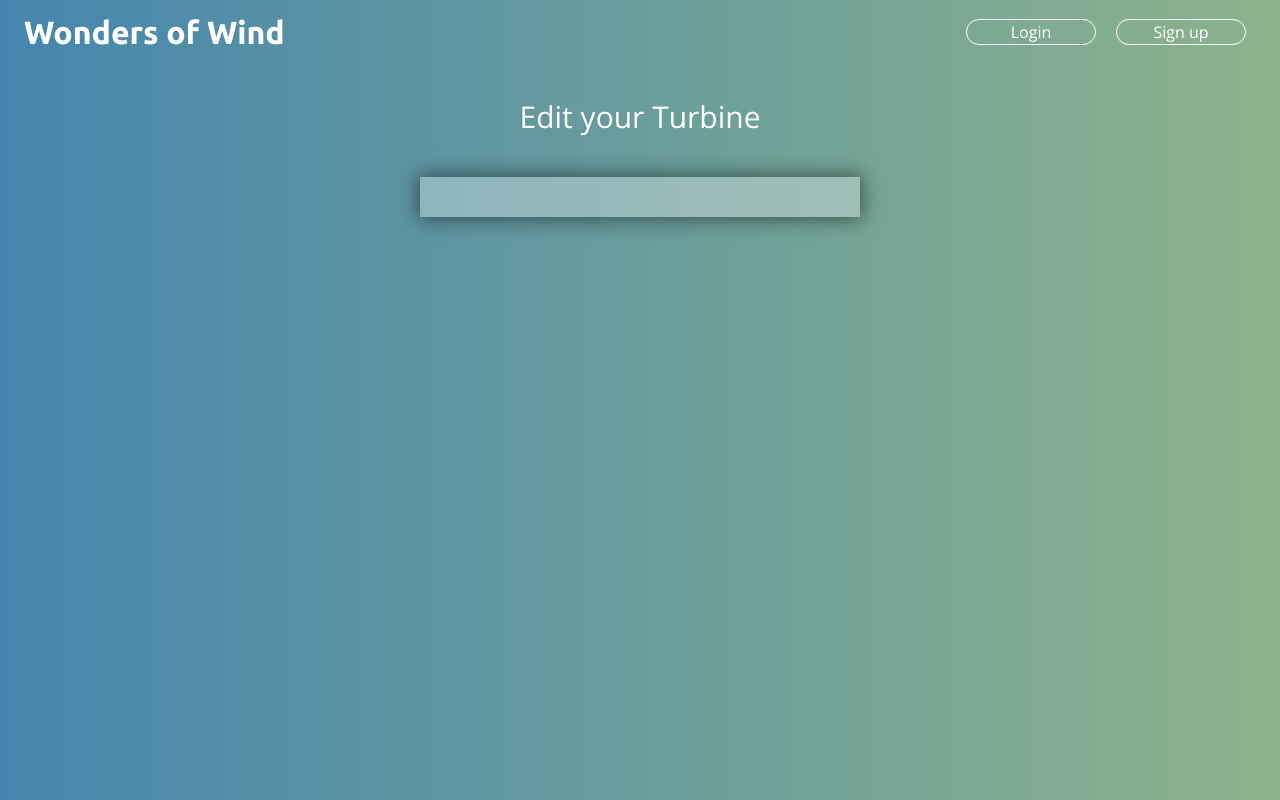
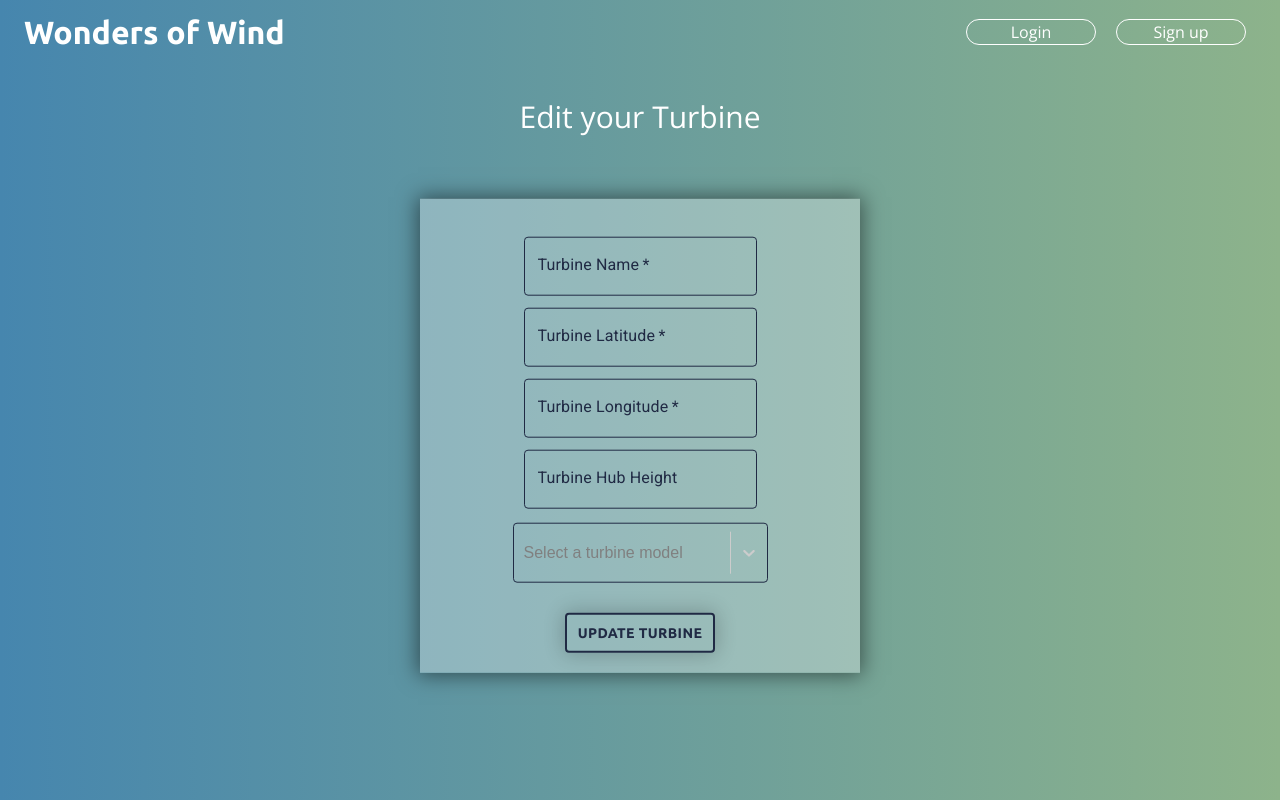
Before and after one commit to T1mTop1a/team_project_wonders_of_wind, a React (Create React App) app in the folder frontend/: page /editTurbine in a window 1280 px wide. Built offline with nearby package versions, Linux system fonts and the light colour scheme; no server answers.

Commit message:
add addTurbine functionality default values

```diff
--- a/frontend/src/pages/editTurbine.js
+++ b/frontend/src/pages/editTurbine.js
@@ -8,8 +8,6 @@ import "./css/editTurbine.css";
 
 
 const editTurbine = () => {
-
-
     //get turbine
     const location = useLocation();
     const params = new URLSearchParams(location.search);
@@ -29,6 +27,48 @@ const editTurbine = () => {
     const [defaultTurbineModels, setDefaultTurbineModels] = useState([]);//default turbine models
 
 
+    useEffect(() => {
+        loadDefaultTurbineModels();
+
+    }, []);
+
+    console.log(defaultTurbineModels);
+
+    const handleSubmit = async (event) => {
+        event.preventDefault();
+        try {
+////////////////////
+            const response = await API.addTurbine(turbineName, turbineLatitude, turbineLongitude, turbineHeight || 135, selectedTurbineModel.value);
+
+            if (!response.ok) {
+                throw new Error(response.statusText);
+            }
+            alert('Turbine updated successfully');
+        } catch (error) {
+            console.error(error);
+        }
+    };
+
+
+    const loadDefaultTurbineModels = async () => {
+        try {
+            const response = await fetch(`${process.env.REACT_APP_BACKEND}/api/v1/turbines`);
+            console.log(response);
+            if (!response.ok) {
+                throw new Error(response.statusText);
+            }
+            const data = await response.json();
+            console.log(data);
+            setDefaultTurbineModels(
+                data.map((turbine) => ({
+                    value: turbine["modelId"],
+                    label: turbine["display_name"],
+                })));
+
+        } catch (error) {
+            console.error(error);
+        }
+    };
 
 
 
@@ -38,7 +78,187 @@ const editTurbine = () => {
             <Header />
             <h2 className="myTurbines">Edit your Turbine</h2>
             <div className="box addTurbinebox">
-        </div>
+            <form className ="form" onSubmit={handleSubmit}>
+                <TextField
+                InputProps={{
+                    style:{
+                        color: "#202A44",
+                    },
+                }}
+                sx={{
+                    "& .MuiInputLabel-root": {color: '#202A44'},
+                    "& .MuiOutlinedInput-root": {
+                        "& > fieldset": { borderColor: "#202A44" },
+                    },
+
+                    "& .MuiFormLabel-root": {
+                        color: '#202A44',
+                        borderColor: '#202A44'
+                    },
+                    "& .MuiFormLabel-root.Mui-focused": {
+                        color: '#202A44'
+                    }
+                }}
+                    margin="dense"
+                    required
+                    label="Turbine Name"
+                    data-testid="turbine name"
+                    value={turbineName}
+                    onChange={(event) => setTurbineName(event.target.value)}
+                />
+
+                <TextField
+                    InputProps={{
+                        style:{
+                            color: "#202A44",
+                        },
+                    }}
+                    sx={{
+                        "& .MuiInputLabel-root": {color: '#202A44'},
+                        "& .MuiOutlinedInput-root": {
+                            "& > fieldset": { borderColor: "#202A44" },
+                        },
+
+                        "& .MuiFormLabel-root": {
+                            color: '#202A44',
+                            borderColor: '#202A44'
+                        },
+                        "& .MuiFormLabel-root.Mui-focused": {
+                            color: '#202A44'
+                        }
+                    }}
+                    margin="dense"
+                    required
+                    label="Turbine Latitude"
+                    data-testid="turbine latitude"
+                    value={turbineLatitude}
+                    onChange={(event) => {
+                        setTurbineLatitude(event.target.value);
+                        setIsLatitudeValid(true);
+                    }}
+                />
+
+                <TextField
+                    InputProps={{
+                        style:{
+                            color: "#202A44",
+                        },
+                    }}
+                    sx={{
+                        "& .MuiInputLabel-root": {color: '#202A44'},
+                        "& .MuiOutlinedInput-root": {
+                            "& > fieldset": { borderColor: "#202A44" },
+                        },
+
+                        "& .MuiFormLabel-root": {
+                            color: '#202A44',
+                            borderColor: '#202A44'
+                        },
+                        "& .MuiFormLabel-root.Mui-focused": {
+                            color: '#202A44'
+                        }
+                    }}
+                    margin="dense"
+                    required
+                    label="Turbine Longitude"
+                    data-testid="turbine longitude"
+                    value={turbineLongitude}
+                    onChange={(event) => {
+
+                        setTurbineLongitude(event.target.value);
+                        setIsLongitudeValid(true);
+
+                    }}
+                />
+
+                <TextField
+                    InputProps={{
+                        style:{
+                            color: "#202A44",
+                        },
+                    }}
+                    sx={{
+                        "& .MuiInputLabel-root": {color: '#202A44'},
+                        "& .MuiOutlinedInput-root": {
+                            "& > fieldset": { borderColor: "#202A44" },
+                        },
+
+                        "& .MuiFormLabel-root": {
+                            color: '#202A44',
+                            borderColor: '#202A44'
+                        },
+                        "& .MuiFormLabel-root.Mui-focused": {
+                            color: '#202A44'
+                        }
+                    }}
+                    margin="dense"
+                    label="Turbine Hub Height"
+                    data-testid="turbine height"
+                    value={turbineHeight}
+                    onChange={(event) => {
+                        if (!isNaN(event.target.value)) {
+                            setTurbineHeight(event.target.value);
+                        }
+                    }}
+                />
+                <Select className="modelDropdown"
+                    InputProps={{
+                        style:{
+                            color: "#202A44",
+                        },
+                    }}
+                    required
+                    options={defaultTurbineModels}
+                    value={selectedTurbineModel}
+                    onChange={(selectedOption) => setSelectedTurbineModel(selectedOption)}
+                    isSearchable
+                    placeholder="Select a turbine model"
+                    styles={{
+                        control: (base, state) => ({
+                            ...base,
+                            background: "transparent",
+                            borderColor: "#202A44",
+                            borderWidth: "1px",
+                            width: '255px',
+                            height: '60px',
+                            fontFamily: "Arial",
+                            marginTop: "10px",
+                            marginBottom: "20px",
+                            fontColor: "#202A44",
+                        }),
+                        menu: base => ({
+                            ...base,
+                            fontFamily: "Arial",
+                            background: "#4686AE",
+                            color: "#4686AE",
+
+                        }),
+                    }}
+
+                    theme={(theme) => ({
+                        ...theme,
+                        colors: {
+                          ...theme.colors,
+                          primary25: '#8DB38B',
+                          primary: '#8DB38B',
+                        },
+                      })}
+                />
+                <Button
+                    className="addButton"
+                    style={{
+                        fontFamily: "Ubuntu",
+                        color: "#202A44",
+                        border: "2px solid #202A44",
+                        boxShadow: "0 0 20px 2px rgba(0, 0, 0, 0.2)",
+                        width: "150px",
+                        marginTop: "10px",
+                        cursor: "pointer",
+                    }}
+
+                    type="submit" data-testid="submit button"  disabled={!isLatitudeValid || !isLongitudeValid || !selectedTurbineModel}>Update Turbine</Button>
+            </form>
+            </div>
         </div>
 
     );
```
